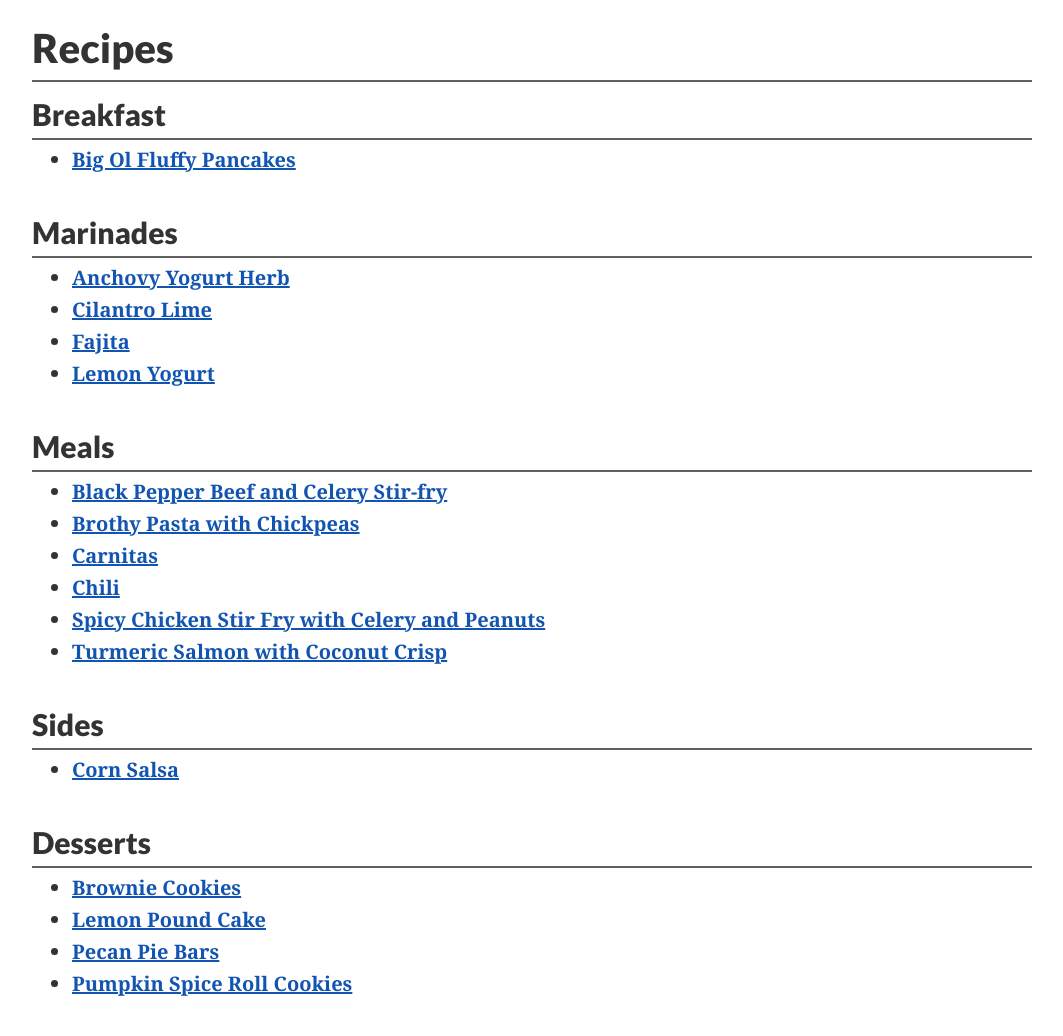
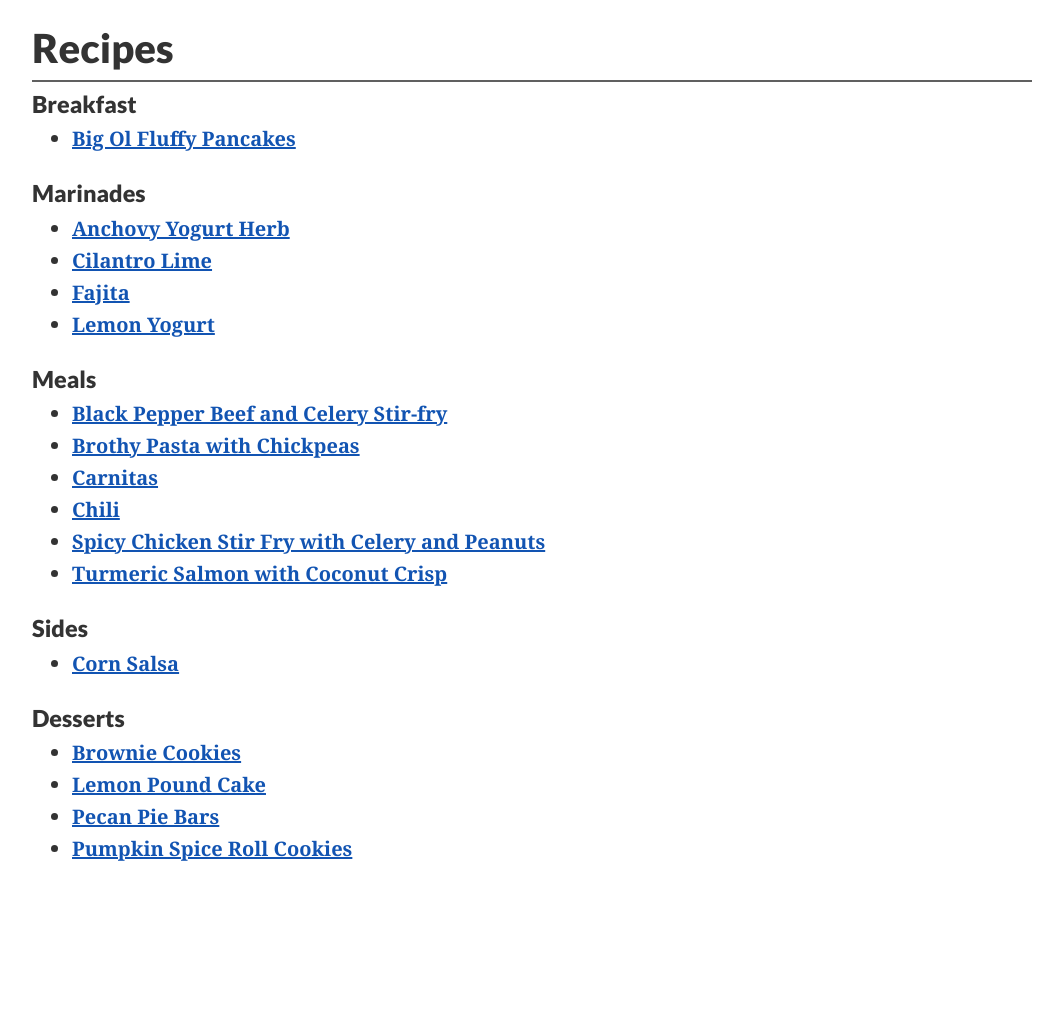
Before and after one commit to bradleyoesch/bradleyoesch.github.io, a Jekyll site: the page built from recipes/index.md, in a window 1280 px wide. Shown: the whole page, without its empty margins (108-1171 px from the left). Built offline with Jekyll 4.4.1, drawn with Linux system fonts in a browser that asks for light colours; some web fonts are replaced; our own code applies the rules of GitHub Pages for plain Markdown files; after the commit the page ends 901 px from its top, so only the background shows below that.

```diff
--- a/recipes/index.md
+++ b/recipes/index.md
@@ -1,17 +1,17 @@
 # Recipes
 
-## Breakfast
+### Breakfast
 
 - [Big Ol Fluffy Pancakes](./big-ol-fluffy-pancakes)
 
-## Marinades
+### Marinades
 
 - [Anchovy Yogurt Herb](./marinade-anchovy-yogurt-herb)
 - [Cilantro Lime](./marinade-cilantro-lime)
 - [Fajita](./marinade-fajita)
 - [Lemon Yogurt](./marinade-lemon-yogurt)
 
-## Meals
+### Meals
 
 - [Black Pepper Beef and Celery Stir-fry](./black-pepper-beef-celery-stir-fry)
 - [Brothy Pasta with Chickpeas](./brothy-pasta-with-chickpeas)
@@ -20,11 +20,11 @@
 - [Spicy Chicken Stir Fry with Celery and Peanuts](./spicy-chicken-stir-fry-with-celery-and-peanuts)
 - [Turmeric Salmon with Coconut Crisp](./turmeric-salmon-with-coconut-crisp)
 
-## Sides
+### Sides
 
 - [Corn Salsa](./corn-salsa)
 
-## Desserts
+### Desserts
 
 - [Brownie Cookies](./brownie-cookies)
 - [Lemon Pound Cake](./lemon-pound-cake)
```
